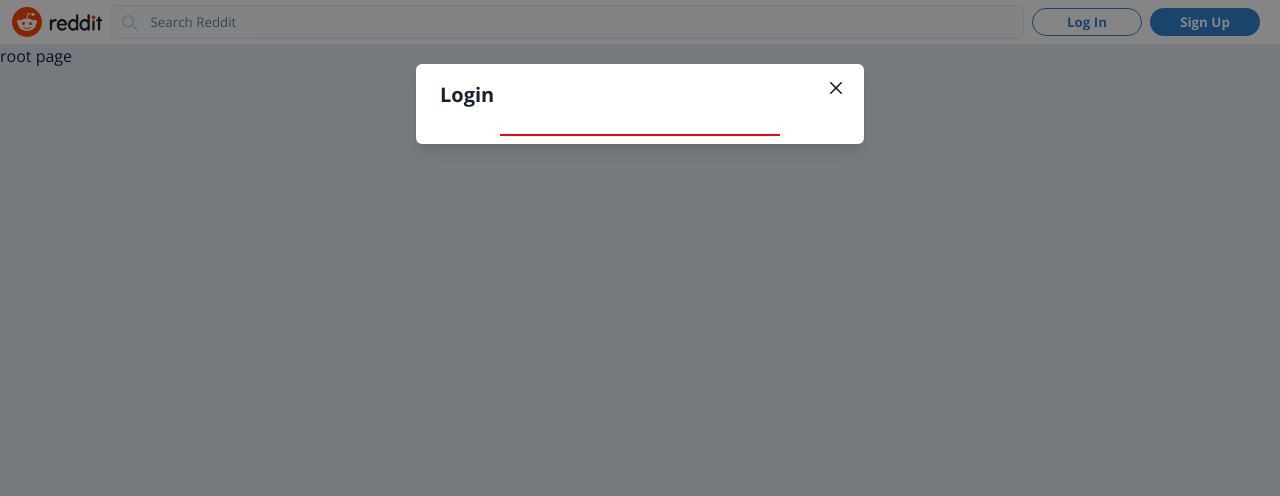
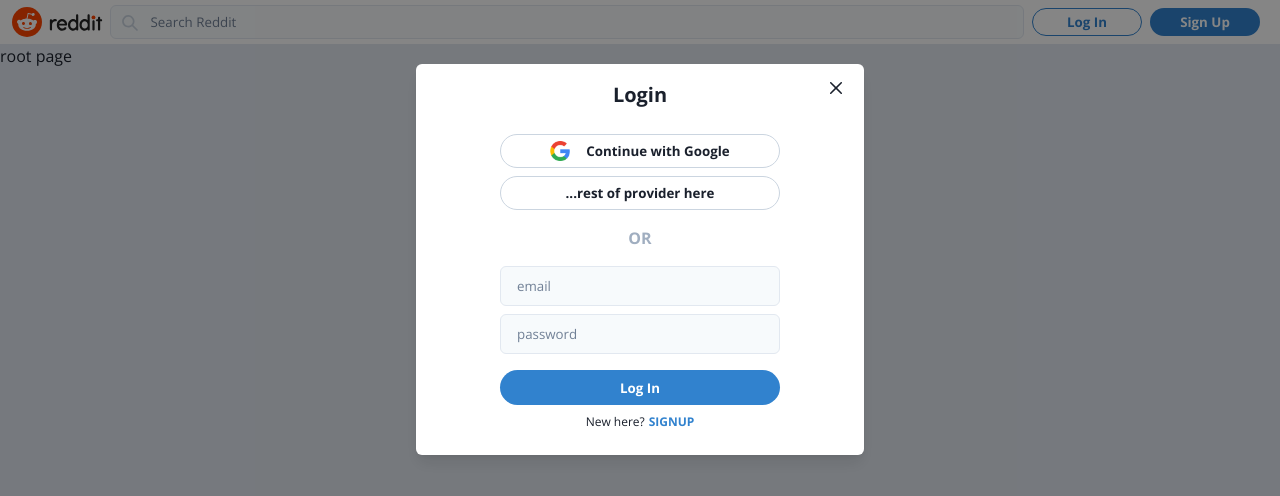
Before and after one commit to jeffigy/reddit-v2, a Next.js app: page / in a window 1280 px wide. Both pictures are taken after a click on the button "Log In". Shown: the top 496 px of the page. Built offline with nearby package versions, Linux system fonts and the light colour scheme.

Commit message:
added auth modal components

```diff
--- /dev/null
+++ b/src/components/Modal/Auth/AuthInputs.tsx
@@ -0,0 +1,19 @@
+import { authModalState } from "@/atoms/authModal";
+import { Flex } from "@chakra-ui/react";
+import React from "react";
+import { useRecoilValue } from "recoil";
+import Login from "./Login";
+import Signup from "./Signup";
+
+type AuthInputsProps = {};
+
+const AuthInputs: React.FC<AuthInputsProps> = () => {
+  const modalState = useRecoilValue(authModalState);
+  return (
+    <Flex direction={"column"} align={"center"} width={"100%"} mt={4}>
+      {modalState.view === "login" && <Login />}
+      {modalState.view === "signup" && <Signup />}
+    </Flex>
+  );
+};
+export default AuthInputs;
--- a/src/components/Modal/Auth/AuthModal.tsx
+++ b/src/components/Modal/Auth/AuthModal.tsx
@@ -7,9 +7,12 @@
   ModalContent,
   ModalHeader,
   ModalOverlay,
+  Text,
 } from "@chakra-ui/react";
 import React from "react";
 import { useRecoilState } from "recoil";
+import AuthInputs from "./AuthInputs";
+import OAuthButtons from "./OAuthButtons";
 
 const AuthModal: React.FC = () => {
   // useRecoilState was use instead of useState from react
@@ -25,7 +28,7 @@
       <Modal isOpen={modalState.open} onClose={handleClose}>
         <ModalOverlay />
         <ModalContent>
-          <ModalHeader>
+          <ModalHeader textAlign={"center"}>
             {modalState.view === "login" && "Login"}
             {modalState.view === "signup" && "Sign Up"}
             {modalState.view === "resetPassword" && "Reset Password"}
@@ -36,16 +39,19 @@
             flexDirection={"column"}
             alignItems={"center"}
             justifyContent={"center"}
+            pb={6}
           >
             <Flex
               direction={"column"}
               align={"center"}
               justify={"center"}
               width={"70%"}
-              border={"1px solid red"}
             >
-              {/* <OAuthButton/> */}
-              {/* <OAuthInputs/> */}
+              <OAuthButtons />
+              <Text color={"gray.400"} fontWeight={700}>
+                OR
+              </Text>
+              <AuthInputs />
               {/* <ResetPassword/> */}
             </Flex>
           </ModalBody>
--- /dev/null
+++ b/src/components/Modal/Auth/Login.tsx
@@ -0,0 +1,91 @@
+import { authModalState } from "@/atoms/authModal";
+import { Button, Flex, Text, Input } from "@chakra-ui/react";
+import React, { useState } from "react";
+import { useSetRecoilState } from "recoil";
+
+type LoginProps = {};
+
+const Login: React.FC<LoginProps> = () => {
+  const setAuthModalState = useSetRecoilState(authModalState);
+  const [loginForm, setLoginForm] = useState({
+    email: "",
+    password: "",
+  });
+
+  const onSubmit = () => {};
+  const onChange = (event: React.ChangeEvent<HTMLInputElement>) => {
+    //update form state
+    setLoginForm((prev) => ({
+      ...prev,
+      [event.target.name]: event.target.value,
+    }));
+  };
+  return (
+    <form onSubmit={onSubmit}>
+      <Input
+        required
+        name="email"
+        placeholder="email"
+        type="email"
+        mb={2}
+        onChange={() => onChange}
+        fontSize={"10pt"}
+        _placeholder={{ color: "gray.500" }}
+        _hover={{
+          bg: "white",
+          border: "1px solid",
+          borderColor: "blue.500",
+        }}
+        _focus={{
+          outline: "none",
+          bg: "white",
+          border: "1px solid",
+          borderColor: "blue.500",
+        }}
+        bg={"gray.50"}
+      />
+      <Input
+        required
+        name="password"
+        placeholder="password"
+        type="password"
+        mb={2}
+        onChange={() => onChange}
+        fontSize={"10pt"}
+        _placeholder={{ color: "gray.500" }}
+        _hover={{
+          bg: "white",
+          border: "1px solid",
+          borderColor: "blue.500",
+        }}
+        _focus={{
+          outline: "none",
+          bg: "white",
+          border: "1px solid",
+          borderColor: "blue.500",
+        }}
+        bg={"gray.50"}
+      />
+      <Button width={"100%"} h={"35px"} mt={2} mb={2} type="submit">
+        Log In
+      </Button>
+      <Flex fontSize={"9pt"} justifyContent={"center"}>
+        <Text mr={1}>New here? </Text>
+        <Text
+          onClick={() => {
+            setAuthModalState((prev) => ({
+              ...prev,
+              view: "signup",
+            }));
+          }}
+          color={"blue.500"}
+          fontWeight={700}
+          cursor={"pointer"}
+        >
+          SIGNUP{" "}
+        </Text>
+      </Flex>
+    </form>
+  );
+};
+export default Login;
--- /dev/null
+++ b/src/components/Modal/Auth/OAuthButtons.tsx
@@ -0,0 +1,17 @@
+import { Button, Flex, Image } from "@chakra-ui/react";
+import React from "react";
+
+type OAuthButtonsProps = {};
+
+const OAuthButtons: React.FC<OAuthButtonsProps> = () => {
+  return (
+    <Flex direction={"column"} width={"100%"} mb={4}>
+      <Button variant={"oauth"} mb={2}>
+        <Image src="/images/googlelogo.png" h={"20px"} mr={4} />
+        Continue with Google
+      </Button>
+      <Button variant={"oauth"}>...rest of provider here </Button>
+    </Flex>
+  );
+};
+export default OAuthButtons;
--- /dev/null
+++ b/src/components/Modal/Auth/Signup.tsx
@@ -0,0 +1,114 @@
+import { authModalState } from "@/atoms/authModal";
+import { Input, Text, Button, Flex } from "@chakra-ui/react";
+import React, { useState } from "react";
+import { useSetRecoilState } from "recoil";
+
+type SignupProps = {};
+
+const Signup: React.FC<SignupProps> = () => {
+  const setAuthModalState = useSetRecoilState(authModalState);
+  const [signUpForm, setSignUpForm] = useState({
+    email: "",
+    password: "",
+    confirmPassword: "",
+  });
+
+  const onSubmit = () => {};
+  const onChange = (event: React.ChangeEvent<HTMLInputElement>) => {
+    //update form state
+    setSignUpForm((prev) => ({
+      ...prev,
+      [event.target.name]: event.target.value,
+    }));
+  };
+  return (
+    <form onSubmit={onSubmit}>
+      <Input
+        required
+        name="email"
+        placeholder="email"
+        type="email"
+        mb={2}
+        onChange={() => onChange}
+        fontSize={"10pt"}
+        _placeholder={{ color: "gray.500" }}
+        _hover={{
+          bg: "white",
+          border: "1px solid",
+          borderColor: "blue.500",
+        }}
+        _focus={{
+          outline: "none",
+          bg: "white",
+          border: "1px solid",
+          borderColor: "blue.500",
+        }}
+        bg={"gray.50"}
+      />
+      <Input
+        required
+        name="password"
+        placeholder="password"
+        type="password"
+        mb={2}
+        onChange={() => onChange}
+        fontSize={"10pt"}
+        _placeholder={{ color: "gray.500" }}
+        _hover={{
+          bg: "white",
+          border: "1px solid",
+          borderColor: "blue.500",
+        }}
+        _focus={{
+          outline: "none",
+          bg: "white",
+          border: "1px solid",
+          borderColor: "blue.500",
+        }}
+        bg={"gray.50"}
+      />
+      <Input
+        required
+        name="confirmPassword"
+        placeholder="confirm password"
+        type="password"
+        mb={2}
+        onChange={() => onChange}
+        fontSize={"10pt"}
+        _placeholder={{ color: "gray.500" }}
+        _hover={{
+          bg: "white",
+          border: "1px solid",
+          borderColor: "blue.500",
+        }}
+        _focus={{
+          outline: "none",
+          bg: "white",
+          border: "1px solid",
+          borderColor: "blue.500",
+        }}
+        bg={"gray.50"}
+      />
+      <Button width={"100%"} h={"35px"} mt={2} mb={2} type="submit">
+        Sign Up
+      </Button>
+      <Flex fontSize={"9pt"} justifyContent={"center"}>
+        <Text mr={1}>Already a redditor? </Text>
+        <Text
+          onClick={() => {
+            setAuthModalState((prev) => ({
+              ...prev,
+              view: "login",
+            }));
+          }}
+          color={"blue.500"}
+          fontWeight={700}
+          cursor={"pointer"}
+        >
+          LOGIN{" "}
+        </Text>
+      </Flex>
+    </form>
+  );
+};
+export default Signup;
```
